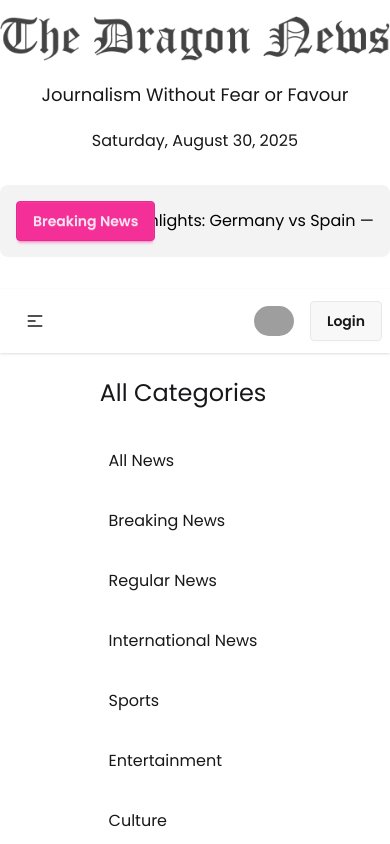
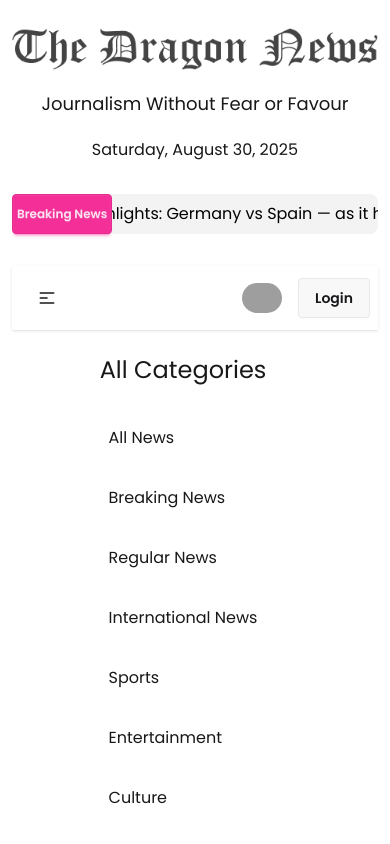
Before and after one commit to Dark-Fahim/dragon-news-with-react-auth, a React (Vite) app: page / in a window 390 px wide. Shown: the top 844 px of the page. Built offline with nearby package versions, Linux system fonts and the light colour scheme; no server answers; grey boxes are pictures that could not be loaded.

Commit message:
some responsive fixed

```diff
--- a/src/pages/Home/BreakingNews/BreakingNews.jsx
+++ b/src/pages/Home/BreakingNews/BreakingNews.jsx
@@ -4,8 +4,8 @@ import { Link } from "react-router-dom";
 
 const BreakingNews = () => {
     return (
-        <div className="p-4 bg-[#f3f3f3] rounded-lg flex my-8">
-            <button className="btn btn-secondary">Breaking News</button>
+        <div className="md:p-4 bg-[#f3f3f3] rounded-lg flex my-8">
+            <button className="btn btn-secondary p-1 md:p-6 md:text-lg  text-xs">Breaking  News</button>
             <Marquee className="text-black" pauseOnHover={true} speed={150}>
                 <Link className="mr-4 "  to={'/'}>Match Highlights: Germany vs Spain — as it happened   !...</Link>
                 <Link className="mr-4 " to={'/'}>Match Highlights: Germany vs Spain — as it happened   !...</Link>
--- a/src/providers/AuthProvider.jsx
+++ b/src/providers/AuthProvider.jsx
@@ -1,4 +1,4 @@
-import { createUserWithEmailAndPassword,signInWithPopup,  onAuthStateChanged, signInWithEmailAndPassword, signOut } from "firebase/auth";
+import { createUserWithEmailAndPassword, signInWithPopup, onAuthStateChanged, signInWithEmailAndPassword, signOut } from "firebase/auth";
 import { createContext, useEffect, useState } from "react";
 import auth from "../firebase/firebase.config";
 
@@ -7,11 +7,11 @@ import auth from "../firebase/firebase.config";
 // eslint-disable-next-line react-refresh/only-export-components
 export const AuthContext = createContext(null)
 
-const AuthProvider = ({children}) => {
+const AuthProvider = ({ children }) => {
     const [user, setUser] = useState(null)
-    const [loading, setLoading]  = useState(true)
+    const [loading, setLoading] = useState(true)
 
-    const createUser = (email, password)=> {
+    const createUser = (email, password) => {
         setLoading(true)
         return createUserWithEmailAndPassword(auth, email, password)
     }
@@ -30,7 +30,7 @@ const AuthProvider = ({children}) => {
         return signInWithPopup(auth, provider)
     }
 
-    useEffect( ()=> {
+    useEffect(() => {
         const unSubscribe = onAuthStateChanged(auth, currentUser => {
             console.log('user in the on auth state changed', currentUser);
             setUser(currentUser)
@@ -51,9 +51,11 @@ const AuthProvider = ({children}) => {
     }
 
     return (
-        <AuthContext.Provider value={authInfo}>
-            {children}
-        </AuthContext.Provider>
+        <div className="p-3">
+            <AuthContext.Provider value={authInfo}>
+                {children}
+            </AuthContext.Provider>
+        </div>
     );
 };
 
```
